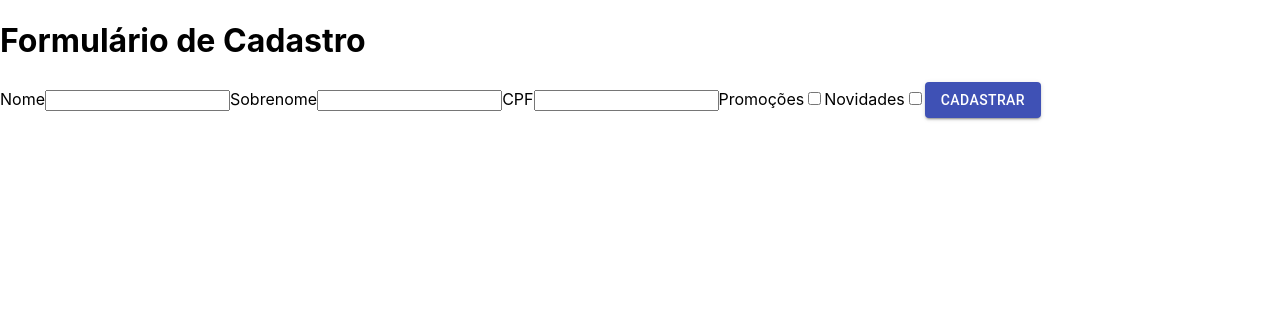
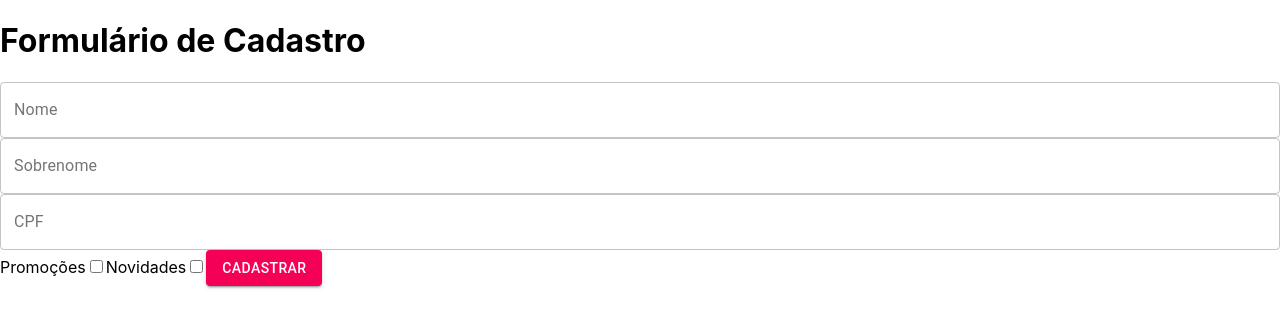
Before and after one commit to thiagonmiziara/form-react-js, a React (Create React App) app in the folder form-login/: page / in a window 1280 px wide. Shown: the top 328 px of the page. Built offline with nearby package versions, Linux system fonts and the light colour scheme.

Commit message:
usando material ui

```diff
--- a/form-login/src/components/FormularioCadstro/FormularioCadastro.jsx
+++ b/form-login/src/components/FormularioCadstro/FormularioCadastro.jsx
@@ -1,17 +1,31 @@
 import React from "react";
 import Button from "@material-ui/core/Button";
+import TextField from "@material-ui/core/TextField";
 
 function FormularioCadastro() {
   return (
     <form>
-      <label>Nome</label>
-      <input type="text" />
-
-      <label>Sobrenome</label>
-      <input type="text" />
-
-      <label>CPF</label>
-      <input type="text" />
+      <TextField
+        fullWidth
+        id="outlined-basic"
+        label="Nome"
+        color="secondary"
+        variant="outlined"
+      />
+      <TextField
+        fullWidth
+        id="outlined-basic"
+        label="Sobrenome"
+        color="secondary"
+        variant="outlined"
+      />
+      <TextField
+        fullWidth
+        id="outlined-basic"
+        label="CPF"
+        color="secondary"
+        variant="outlined"
+      />
 
       <label>Promoções</label>
       <input type="checkbox" />
@@ -19,7 +33,7 @@ function FormularioCadastro() {
       <label>Novidades</label>
       <input type="checkbox" />
 
-      <Button variant="contained" color="primary" type="submit">
+      <Button variant="contained" color="secondary" type="submit">
         Cadastrar
       </Button>
     </form>
```
Also changed, not shown: 1 other file (tests, documents, lock files or other folders).
